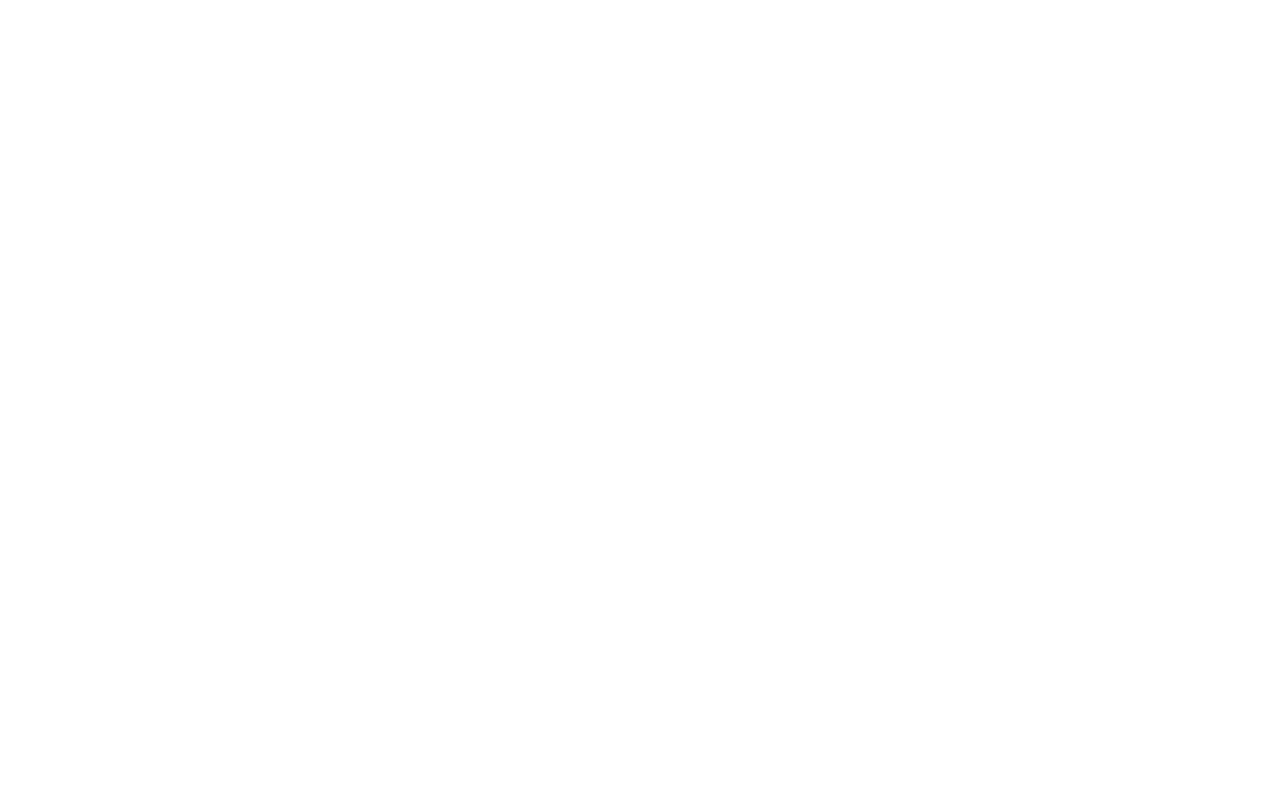
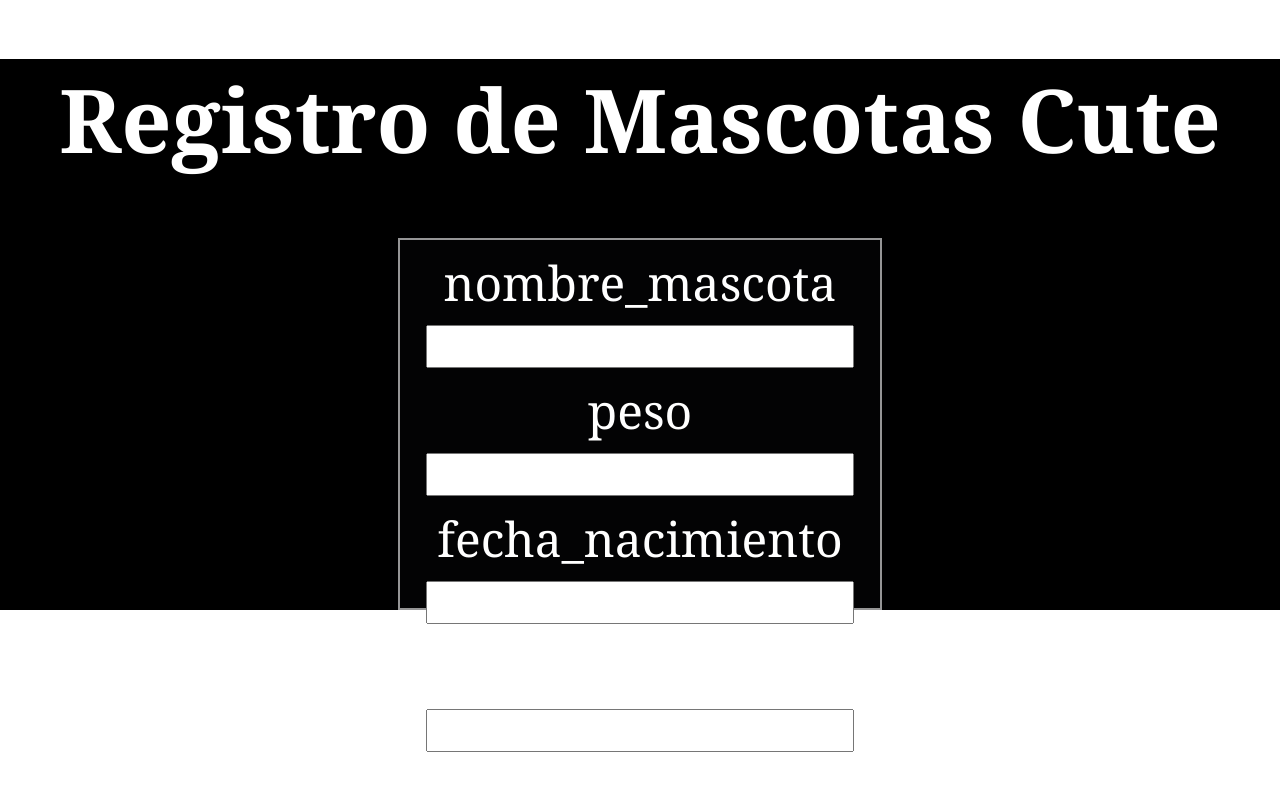
Before and after one commit to AlexMonPe/Frontend_clinica_veterinaria, a React (Create React App) app: page /registroMascota in a window 1280 px wide. Before the commit this address had no page. Shown: the top 800 px of the page. Built offline with nearby package versions, Linux system fonts and the light colour scheme.

Commit message:
cambio por merge

```diff
--- a/src/App.js
+++ b/src/App.js
@@ -5,6 +5,7 @@
 import CrearUsuario from "./contenedores/CrearUsuario/CrearUsuario.js";
 import LoginUsuario from "./contenedores/LoginUsuario/LoginUsuario.js";
 import Home from "./componentes/Home/Home.js";
+import RegistroMascota from "./contenedores/RegistroMascota/RegistroMascota.js"
 
 function App() {
   return (
@@ -16,6 +17,7 @@
           <Route path="/registroCita" element={<RegistroCita />}></Route>
           <Route path="/registro" element={<CrearUsuario />}></Route>
           <Route path="/login" element={<LoginUsuario />}></Route>
+          <Route path="/registroMascota" element={<RegistroMascota />}></Route>
         </Routes>
       </BrowserRouter>
     </div>
--- a/src/contenedores/RegistroMascota/RegistroMascota.js
+++ b/src/contenedores/RegistroMascota/RegistroMascota.js
@@ -1,5 +1,5 @@
 import { useNavigate } from "react-router-dom";
-
+import "./RegistroMascota.css"
 
 const RegistroMascota = () => {
   const history = useNavigate();
```
